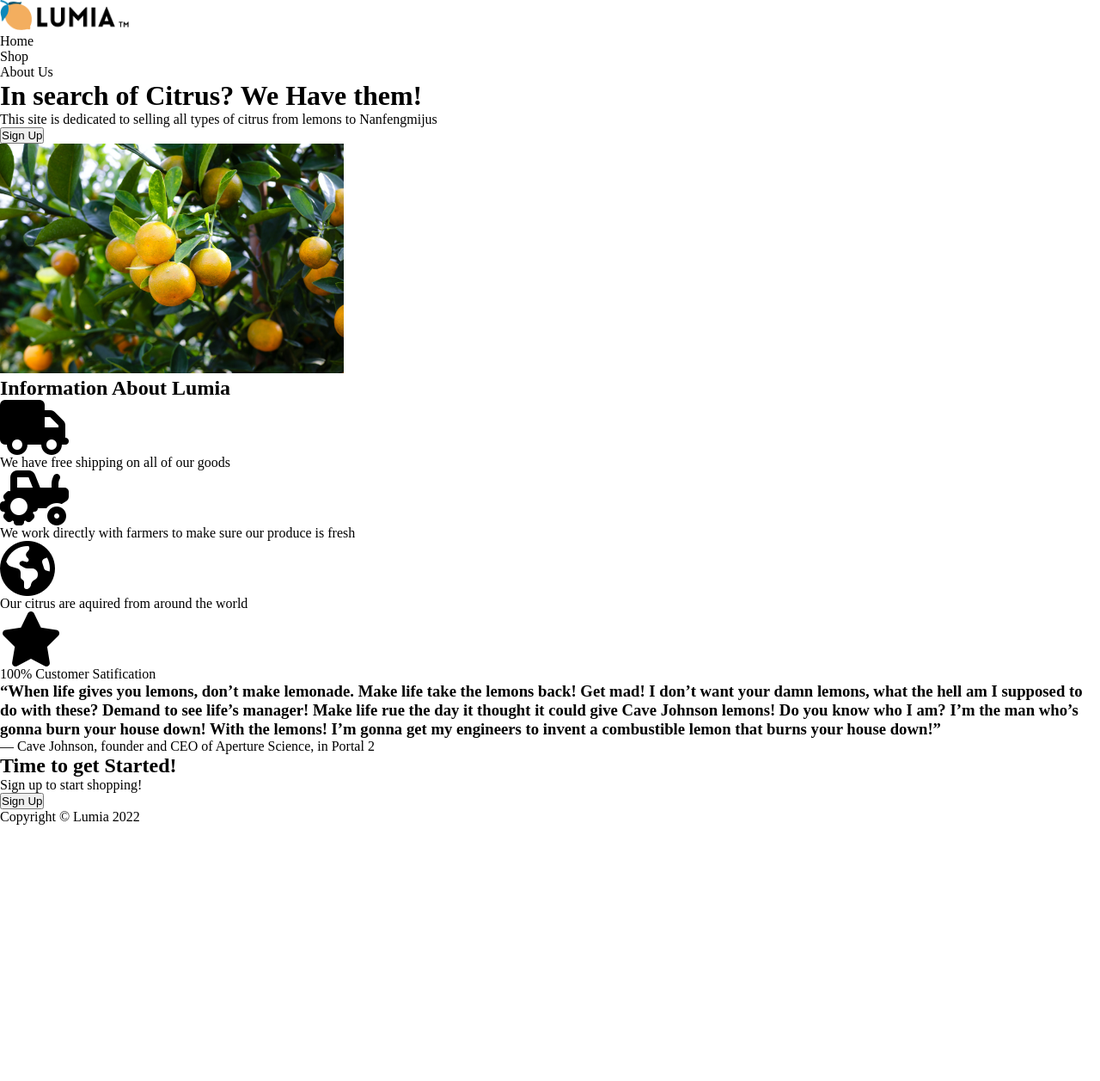
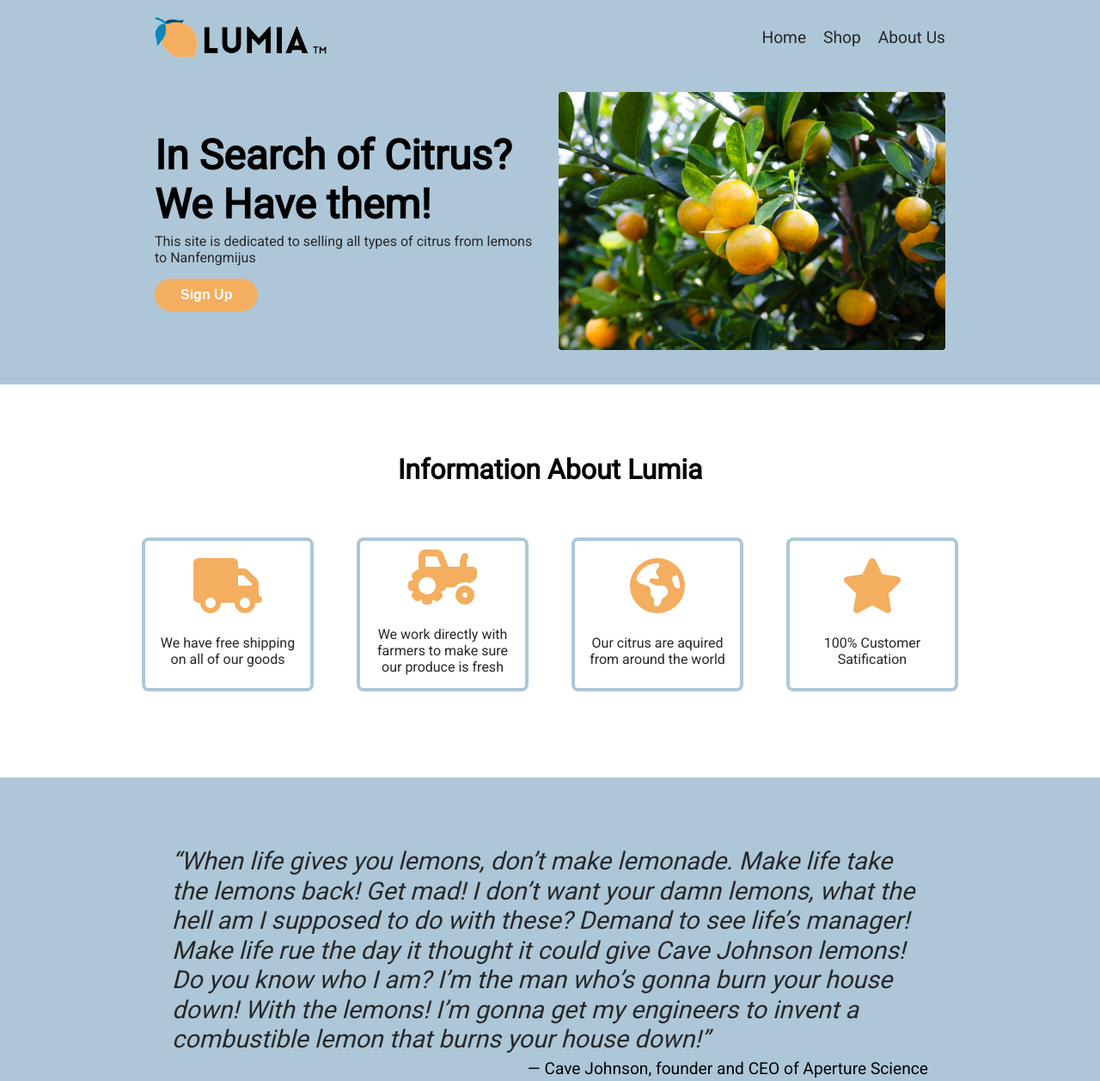
Before and after one commit to GoatlyDude/odin-landing-page, a plain HTML site: page index.html in a window 1280 px wide. Shown: the top 1257 px of the page at 86% size. Before the commit the page ends 959 px from the top, so only its background shows below. Drawn offline with Linux system fonts and the light colour scheme.

Commit message:
Finish CSS for the page

```diff
--- a/index.html
+++ b/index.html
@@ -5,8 +5,7 @@
     <meta charset="UTF-8" />
     <meta name="description"
     content="Landing Page for Lumia" />
-    <meta name="viewport"
-    content="width=device-width, inital-scale=1.0" />
+    <meta name="viewport" content="width=device-width, initial-scale=1.0">
     <title>Lumia | Online Citus Vendor</title>
     <link rel="stylesheet" href="/styles.css" />
 
@@ -18,63 +17,63 @@
 
   <body>
 
-    <header>
+    <header class="flex">
       <img id="logo" src="/images/Lumia-removebg-preview.png" />
       <nav>
-        <ul>
-          <li>Home</li>
-          <li>Shop</li>
-          <li>About Us</li>
+        <ul class="flex">
+          <a class="dull" href="#"><li>Home</li></a>
+          <a class="dull" href="#"><li>Shop</li></a>
+          <a class="dull" href="#"><li>About Us</li></a>
         </ul>
       </nav>
     </header>
 
     <main>
 
-      <div id="hero-section">
+      <div class="flex" id="hero-section">
         <div id="hero-text">
-          <h1>In search of Citrus? We Have them!</h1>
-          <p>
+          <h1>In Search of Citrus? We Have them!</h1>
+          <p class="dull">
             This site is dedicated to selling
             all types of citrus from lemons to Nanfengmijus
           </p>
-          <button>Sign Up</button>
+          <button id="hero-button">Sign Up</button>
         </div>
           <img id="hero-image"
           src="/images/pexels-quang-nguyen-vinh-2135677.jpg">
       </div>
 
-      <div id="card-section">
+      <div class="flex column" id="card-section">
         <h2>Information About Lumia</h2>
-        <div id="card-container">
-          <div class="card">
+        <div class="flex" id="card-container">
+          <div class="card flex column">
             <i class="fa-solid fa-truck"></i>
-            <p>
+            <p class="dull">
                We have free shipping on all of
                our goods
             </p>
           </div>
-          <div class="card">
+          <div class="card flex column">
             <i class="fa-solid fa-tractor "></i>
-            <p>
+            <p class="dull">
               We work directly with farmers to
               make sure our produce is fresh
             </p>
           </div>
-          <div class="card">
+          <div class="card flex column">
             <i class="fa-solid fa-earth-americas"></i>
-            <p>Our citrus are aquired from around
+            <p class="dull">Our citrus are aquired from around
                the world
             </p>
           </div>
-          <div class="card">
+          <div class="card flex column">
             <i class="fa-solid fa-star"></i>
-            <p>100% Customer Satification</p>
+            <p class="dull">100% Customer Satification</p>
           </div>
         </div>
       </div>
 
-      <div id="quote-section">
+      <div id="quote-section" class="flex column">
         <h3>
             “When life gives you lemons, don’t
             make lemonade. Make life take the
@@ -89,23 +88,23 @@
             gonna get my engineers to invent a
             combustible lemon that burns your house down!”
         </h3>
-        <p>— Cave Johnson, founder and CEO of Aperture Science, in Portal 2</p>
+        <p id="quote-name">— Cave Johnson, founder and CEO of Aperture Science</p>
       </div>
 
-      <div id="signup-section">
-        <div id="button-container">
-          <div>
-            <h2>Time to get Started!</h2>
-            <p>Sign up to start shopping!</p>
+      <div class="flex column" id="signup-section">
+        <div class="flex" id="button-container">
+          <div id="signup-text">
+            <h2 id="signup-header">Time to get Started!</h2>
+            <p id="signup-p">Sign up by clicking the link to the right to start shopping!</p>
           </div>
-          <div>
-            <button>Sign Up</button>
+          <div">
+            <button id="signup-button" >Sign Up</button>
           </div>
         </div>
       </div>
     </main>
 
-    <footer>
+    <footer class="flex">
       <p>Copyright © Lumia 2022</p>
     </footer>
 
--- a/styles.css
+++ b/styles.css
@@ -1,3 +1,4 @@
+@import url('https://fonts.googleapis.com/css2?family=Roboto&display=swap');
 /*
 Variables
 Remove default Margin and Padding
@@ -10,29 +11,198 @@ Remove default Margin and Padding
 }
 
 :root {
- --lumia-blue: #013452;
- --lumia-secondary-blue: #0c4961 ;
+ --lumia-blue: #adc7d8;
+ --secondary-black: #282829 ;
  --lumia-yellow: #F3AE5F;
- --main-white: #f5ebff;
- --secondary-white: #dfd6e9;
+ --main-white: #faf6ff;
+ --secondary-white: #f3eff8;
 }
 
 /*
 Page Layout
 */
 
+.flex {
+  display: flex;
+}
+
+.column {
+  flex-direction: column;
+}
+
+header {
+  align-items: center;
+  justify-content: space-between;
+  padding: 20px 180px;
+  background-color: var(--lumia-blue);
+}
+
 #logo {
-  width: 150px;
+  max-width: 200px;
 }
 
 #hero-image {
-  width: 400px;
+  width: 450px;
+  border-radius: 4px;
+}
+
+ul {
+  gap: 20px;
+}
+
+#hero-section {
+  background-color: var(--lumia-blue);
+  justify-content: space-between;
+  padding: 20px 180px 40px 180px;
+  align-items: center;
+
+}
+
+#hero-text {
+  width: 450px;
+}
+
+
+#hero-button {
+  margin-top: 10px;
+  padding: 10px 30px;
+  border: none;
+  border-radius: 20px;
+  background-color: var(--lumia-yellow);
+  color: white;
+}
+
+#card-section {
+  justify-content: center;
+  align-items: center;
+  gap: 40px;
+  padding: 80px 40px;
+}
+
+#card-container {
+  gap: 10px;
+}
+
+.card {
+  width: 200px;
+  justify-content: center;
+  align-items: center;
+  text-align: center;
+  gap: 20px;
+  border: 4px solid var(--lumia-blue);
+  border-radius: 8px;
+  padding: 10px;
+  margin: 20px;
+}
+
+#quote-section {
+  justify-content: center;
+  align-items: center;
+  background-color: var(--lumia-blue);
+  padding: 80px 200px;
+}
+
+#quote-name{
+  align-self: flex-end;
 }
 
 .fa-solid {
   font-size: 4rem;
+  color: var(--lumia-yellow);
+}
+
+#signup-section {
+  justify-content: center;
+  align-items: center;
+  padding: 80px 200px;
+}
+
+#button-container {
+  width: 800px;
+  background-color: var(--lumia-yellow);
+  justify-content:space-between;
+  align-items: center;
+  padding: 50px 120px;
+  border-radius: 8px;
+  color: white;
+}
+
+#signup-text {
+margin-left: 0px;
+}
+
+#signup-button {
+padding: 5px 20px;
+background-color: transparent;
+border: 2px solid white;
+border-radius: 20px;
+color: white;
+}
+
+footer {
+  background-color: var(--lumia-blue);
+  justify-content: center;
+  align-items: center;
+  padding: 20px 0;
 }
 
 /*
 Font styling
 */
+
+html {
+  font-family: 'Roboto', sans-serif;
+}
+
+li {
+text-decoration: none;
+display: inline-block;
+font-size: 1.2rem;
+}
+
+a {
+text-decoration: none;
+color: black;
+}
+
+h1 {
+  font-size: 3rem;
+}
+
+h2 {
+  font-size: 2rem;
+}
+
+h3 {
+  font-style: italic;
+  font-weight: normal;
+  color: var(--secondary-black);
+  font-size: 1.8rem;
+  line-height: 1.2;
+}
+
+#signup-header {
+  font-size: 1.4rem;
+}
+
+#quote-name{
+  font-size: 1.2rem;
+}
+
+p {
+  margin: 5px 0;
+}
+
+#signup-p {
+  color: var(--secondary-white);
+}
+
+button {
+  font-size: 1rem;
+  cursor: pointer;
+  font-weight: bold;
+}
+
+.dull {
+  color: var(--secondary-black);
+}
```
